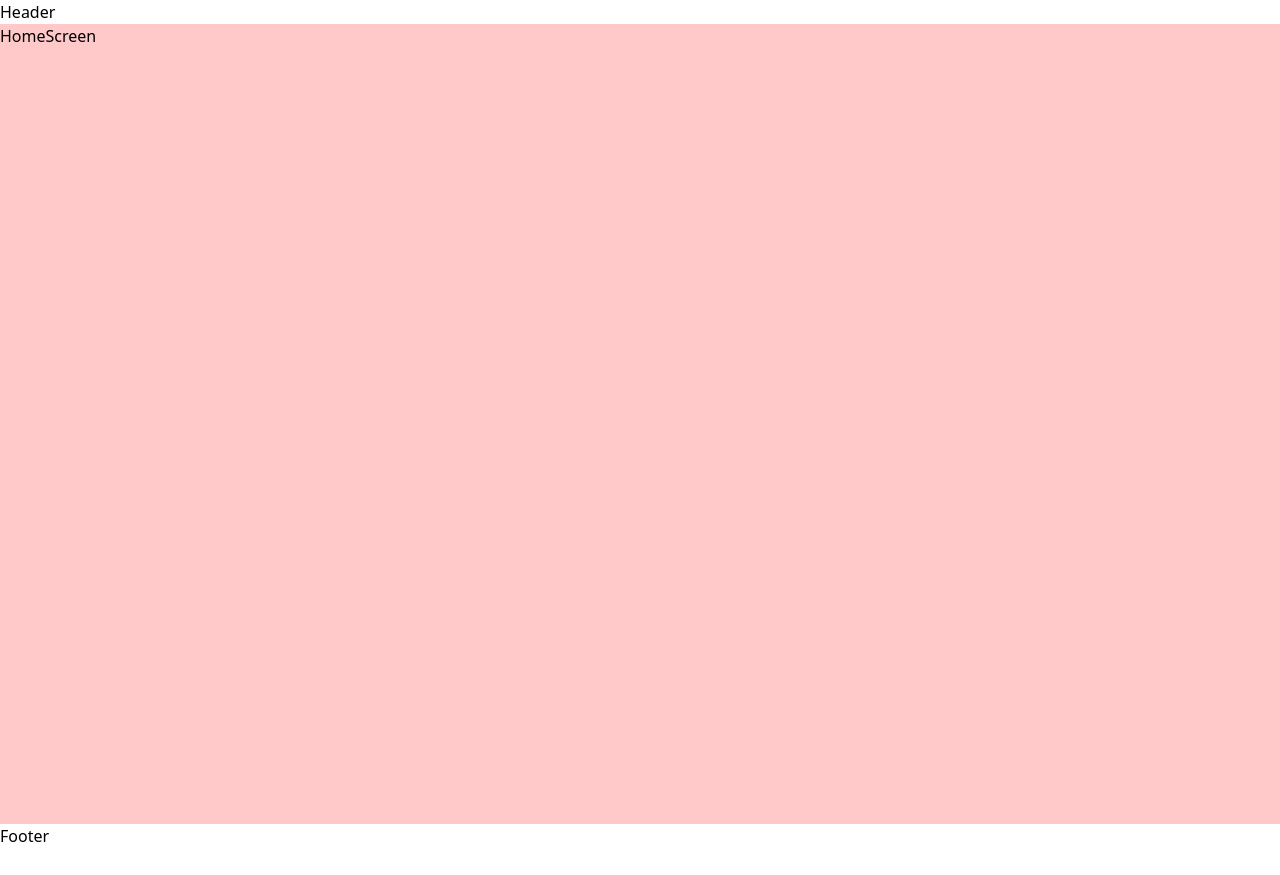
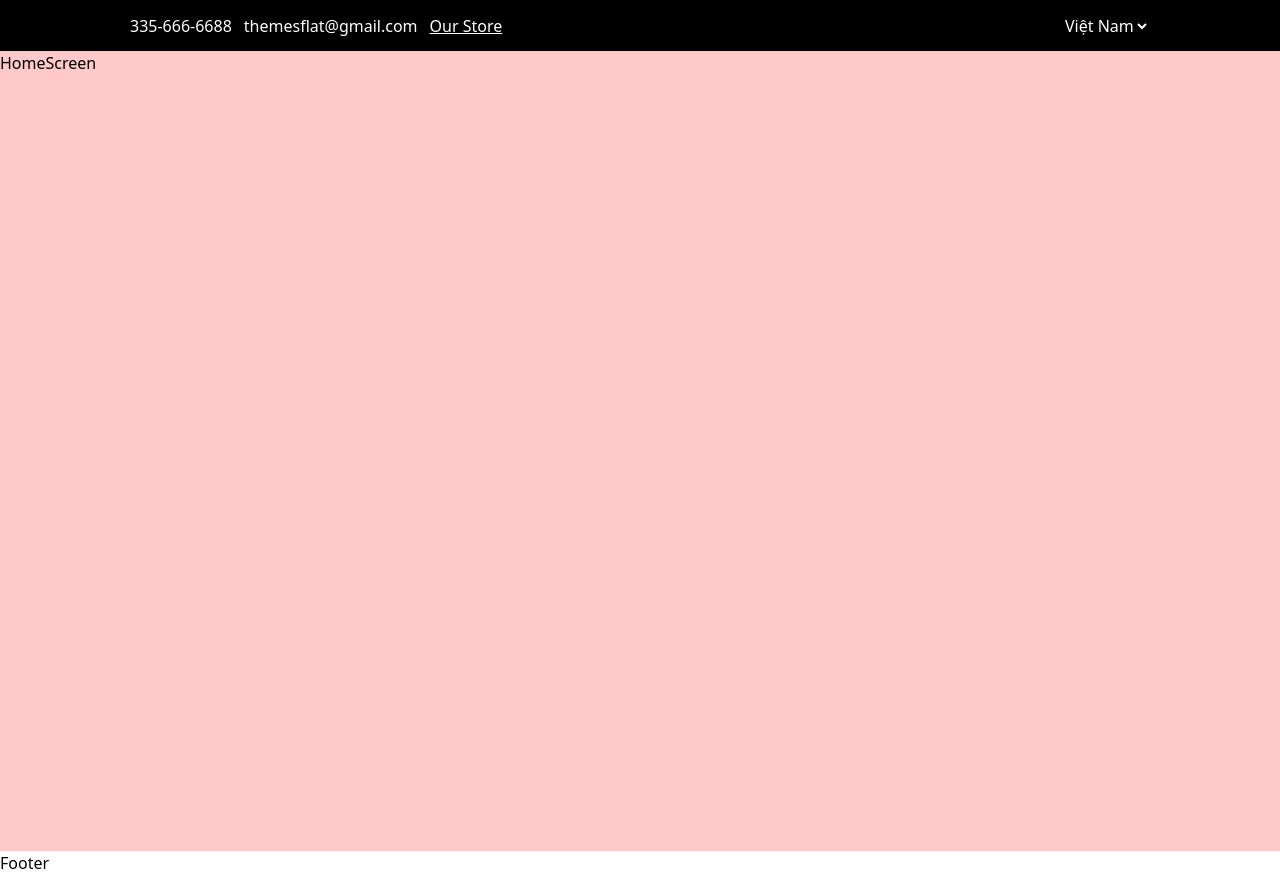
Before and after one commit to phuclonghuudong/LuanVanTotNghiepUIT, a React (Vite) app in the folder shop/: page / in a window 1280 px wide. Before the commit the page ends 848 px from the top, so only its background shows below. Built offline with nearby package versions, Linux system fonts and the light colour scheme.

Commit message:
component Header

```diff
--- /dev/null
+++ b/shop/src/v1/screens/layouts/Header.jsx
@@ -0,0 +1,26 @@
+import React from 'react'
+
+const Header = () => {
+  return (
+    <div className='bg-black'>
+        <div className='container mx-auto px-[130px] flex  items-center justify-between min-h-[51px]  text-white'>
+            <div>
+                <ul className='flex items-center gap-3'>
+                    <li>335-666-6688</li>
+                    <li>themesflat@gmail.com</li>
+                    <li className='underline'>Our Store</li>
+                </ul>
+            </div>
+            <div>
+                <select name="" id="">
+                    <option value="">Việt Nam</option>
+                    <option value="">English</option>
+                </select>
+            </div>
+
+        </div>
+    </div>
+  )
+}
+
+export default Header
--- /dev/null
+++ b/shop/src/v1/screens/layouts/Navbar.jsx
@@ -0,0 +1,11 @@
+import React from 'react'
+
+const Navbar = () => {
+  return (
+    <div>
+
+    </div>
+  )
+}
+
+export default Navbar
--- a/shop/src/v1/screens/pages/MainLayout.jsx
+++ b/shop/src/v1/screens/pages/MainLayout.jsx
@@ -1,9 +1,10 @@
 import { Outlet } from "react-router-dom";
+import Header from "../layouts/Header";
 
 const MainLayout = () => {
   return (
     <main>
-      Header
+      <Header/>
       <Outlet />
       Footer
     </main>
```
